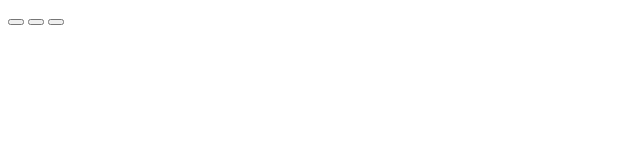
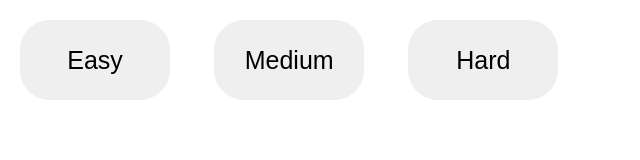
Before and after one commit to AlessandroDesideri/js-campominato-grid, a plain HTML site: page index.html in a window 1280 px wide. Shown: the whole page, without its empty margins (0-640 px from the left). Drawn offline with Linux system fonts and the light colour scheme.

Commit message:
Dimensions in CSS for grid and button re-styling

```diff
--- a/css/style.css
+++ b/css/style.css
@@ -0,0 +1,42 @@
+*{
+    margin: 0;
+    padding: 0;
+    box-sizing: border-box;
+}
+
+body{
+    font-family: 'Montserrat', sans-serif;
+}
+
+/* Non do dimensioni perche verranno assegnate
+   con la scelta del livello */
+.grid-container{
+    background-color: #ccc;
+    display: flex;
+    flex-wrap: wrap;
+}
+
+/* Buttons */
+button{
+    width: 150px;
+    height: 80px;
+    margin: 20px;
+    font-size: 25px;
+    border: 0;
+    border-radius: 30px;
+    cursor: pointer;
+}
+
+/* Creo le dimensioni dei box in base ad i livelli */
+
+.easy-width{
+    width: 500px;
+}
+
+.medium-width{
+    width: 450px;
+}
+
+.hard-width{
+    width: 350px;
+}
--- a/index.html
+++ b/index.html
@@ -4,15 +4,18 @@
     <meta charset="UTF-8">
     <meta http-equiv="X-UA-Compatible" content="IE=edge">
     <meta name="viewport" content="width=device-width, initial-scale=1.0">
-
+    <link rel="preconnect" href="https://fonts.googleapis.com">
+    <link rel="preconnect" href="https://fonts.gstatic.com" crossorigin>
+    <link href="https://fonts.googleapis.com/css2?family=Montserrat:wght@300;400;500&display=swap" rel="stylesheet">
+    <link rel="stylesheet" href="./css/style.css">
     <title>Document</title>
 </head>
 <body>
 
     <!-- Level Button -->
-    <button class="easy-level"></button>
-    <button class="medium-level"></button>
-    <button class="hard-level"></button>
+    <button class="easy-level">Easy</button>
+    <button class="medium-level">Medium</button>
+    <button class="hard-level">Hard</button>
 
     <div class="grid-container"></div>
 
--- a/js/script.js
+++ b/js/script.js
@@ -20,3 +20,5 @@ const gridContainer = document.querySelector('.grid-container');
 let easyDifficulty = false;
 let mediumDifficulty = false;
 let hardDifficutly = false;
+
+//
```
